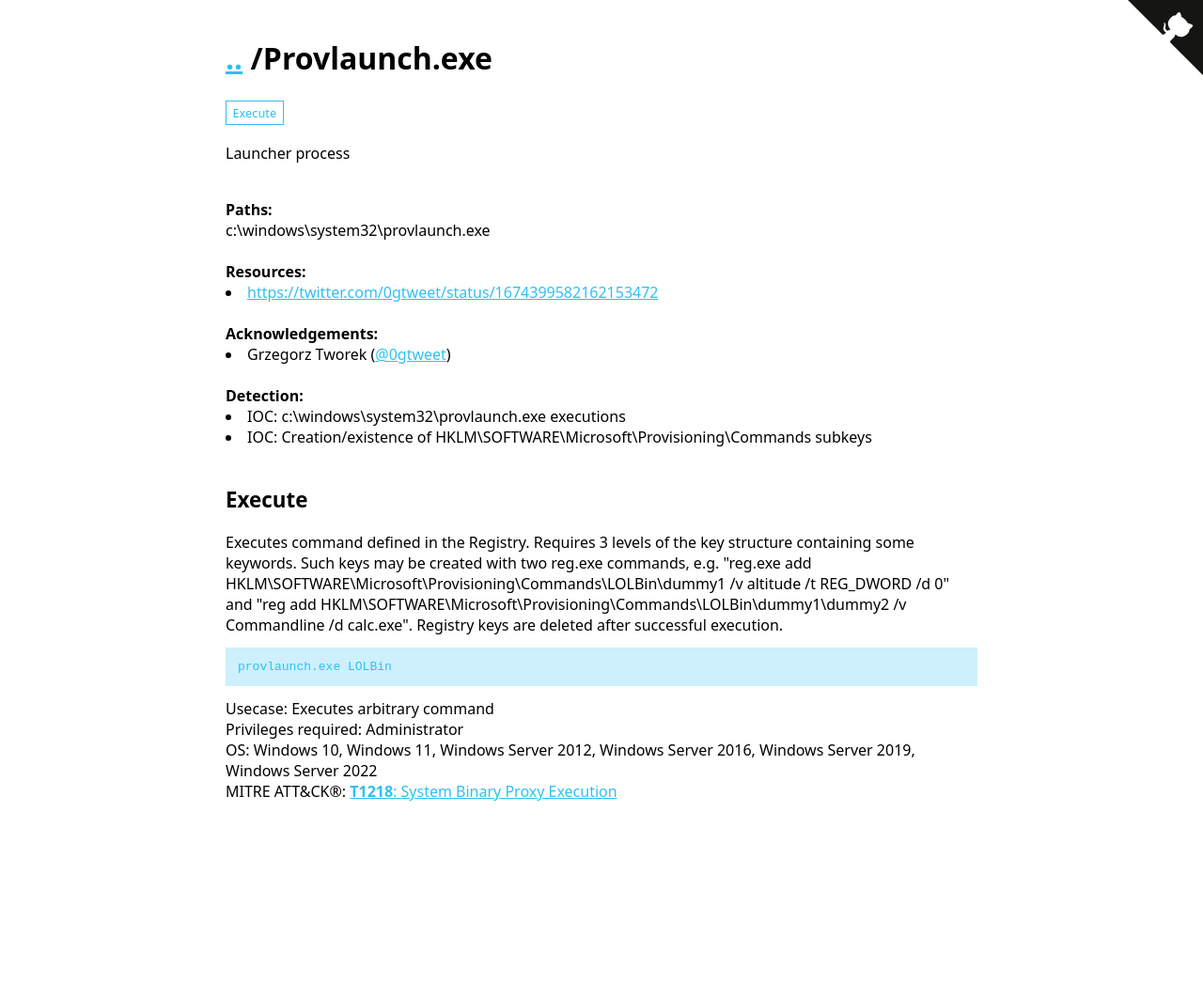
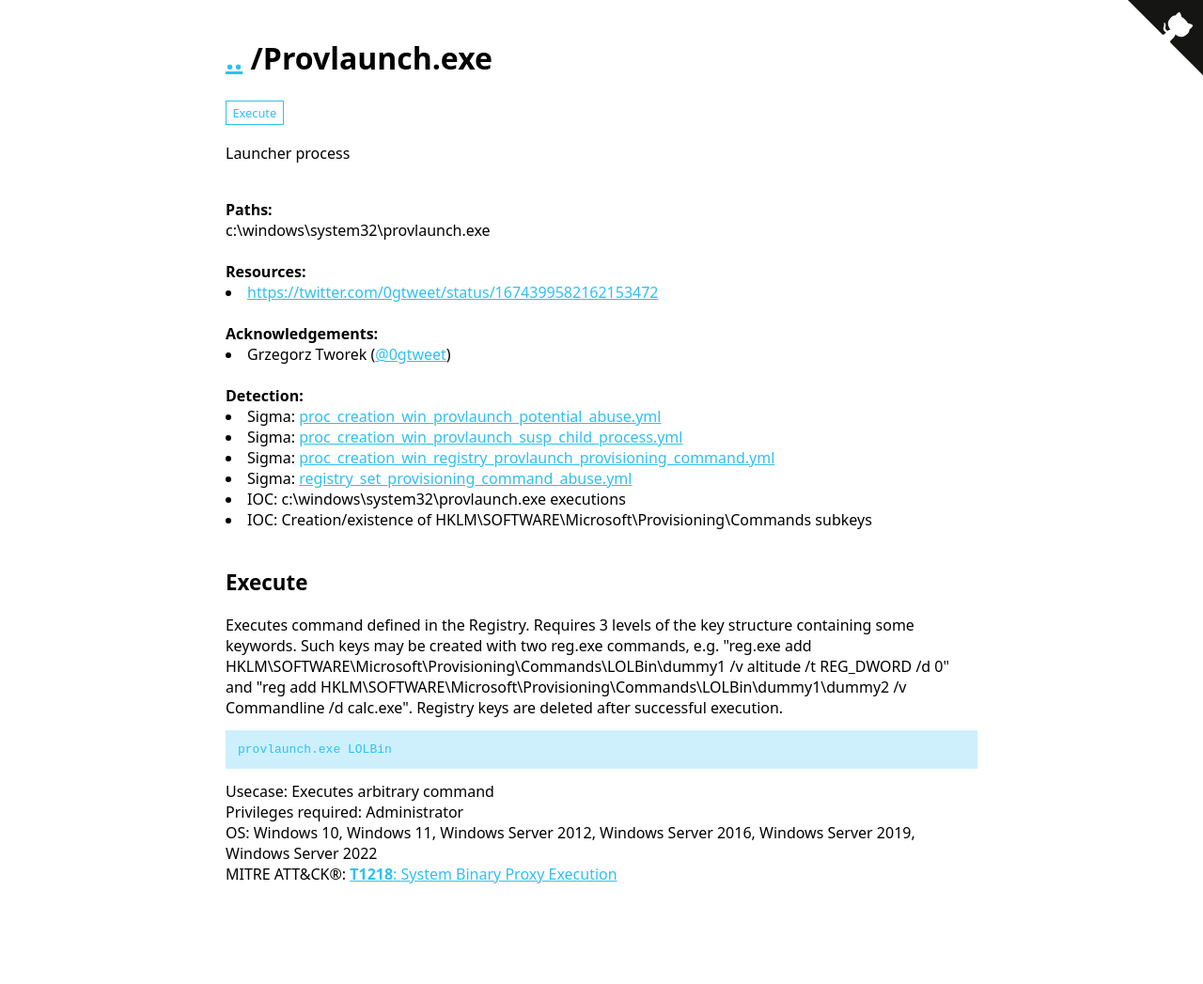
Before and after one commit to LOLBAS-Project/LOLBAS-Project.github.io, a Jekyll site: the page built from _lolbas/Binaries/Provlaunch.md, in a window 1280 px wide. Shown: the whole page at 94% size. Built offline with Jekyll 4.4.1, drawn with Linux system fonts in a browser that asks for light colours; before the commit the page ends 959 px from its top, so only the background shows below that; part of the change alters nothing that is shown.

Commit message:
Applying update LOLBAS-Project/LOLBAS@dadd9db0182e4f29e87d79fc0b6d4726e9964f82

```diff
--- a/_lolbas/Binaries/Provlaunch.md
+++ b/_lolbas/Binaries/Provlaunch.md
@@ -14,6 +14,10 @@ Commands:
 Full_Path:
   - Path: c:\windows\system32\provlaunch.exe
 Detection:
+  - Sigma: https://github.com/SigmaHQ/sigma/blob/9cb124f841c4358ca859e8474d6e7bb5268284a2/rules/windows/process_creation/proc_creation_win_provlaunch_potential_abuse.yml
+  - Sigma: https://github.com/SigmaHQ/sigma/blob/9cb124f841c4358ca859e8474d6e7bb5268284a2/rules/windows/process_creation/proc_creation_win_provlaunch_susp_child_process.yml
+  - Sigma: https://github.com/SigmaHQ/sigma/blob/9cb124f841c4358ca859e8474d6e7bb5268284a2/rules/windows/process_creation/proc_creation_win_registry_provlaunch_provisioning_command.yml
+  - Sigma: https://github.com/SigmaHQ/sigma/blob/9cb124f841c4358ca859e8474d6e7bb5268284a2/rules/windows/registry/registry_set/registry_set_provisioning_command_abuse.yml
   - IOC: c:\windows\system32\provlaunch.exe executions
   - IOC: Creation/existence of HKLM\SOFTWARE\Microsoft\Provisioning\Commands subkeys
 Resources:
```
